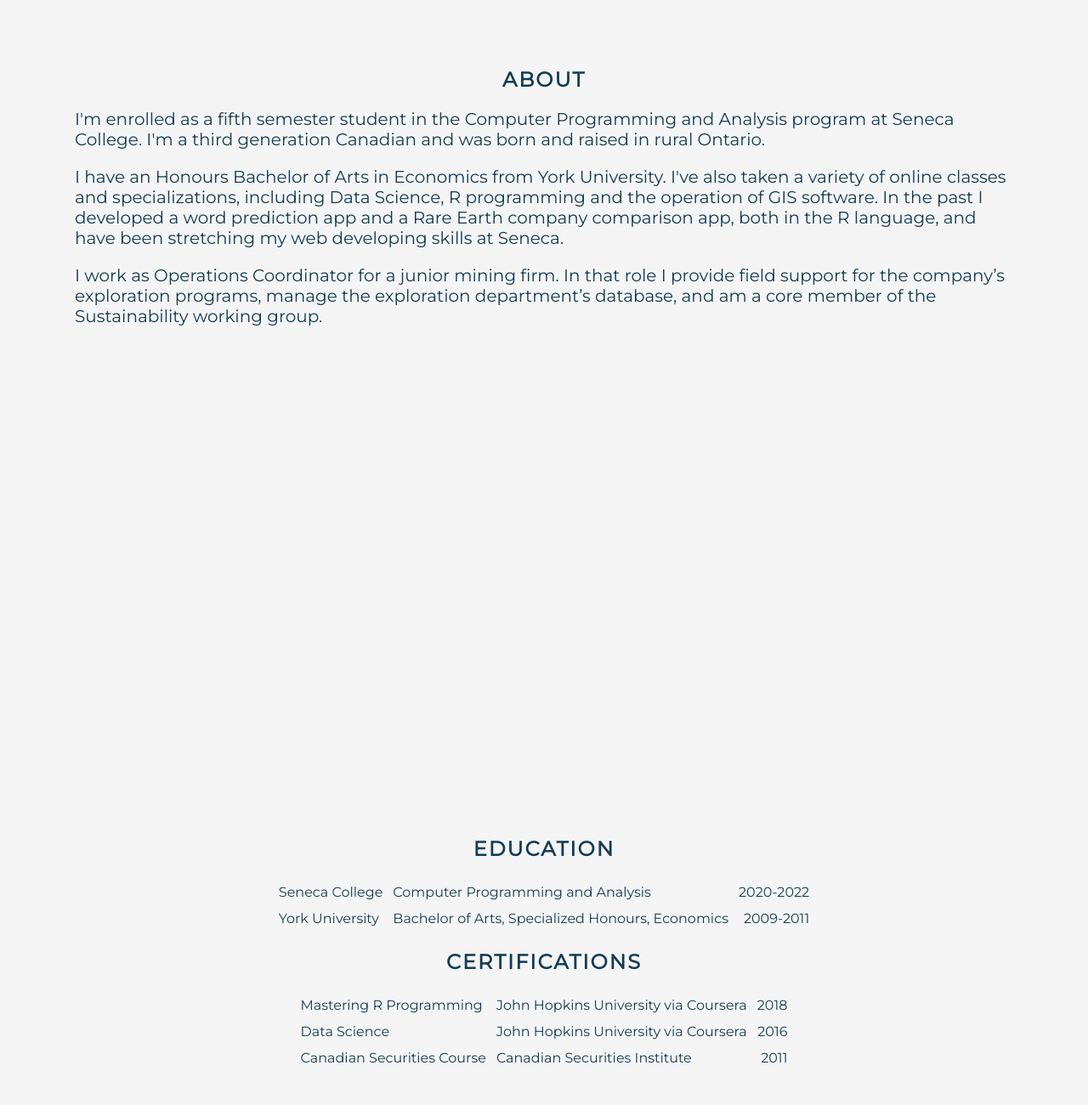
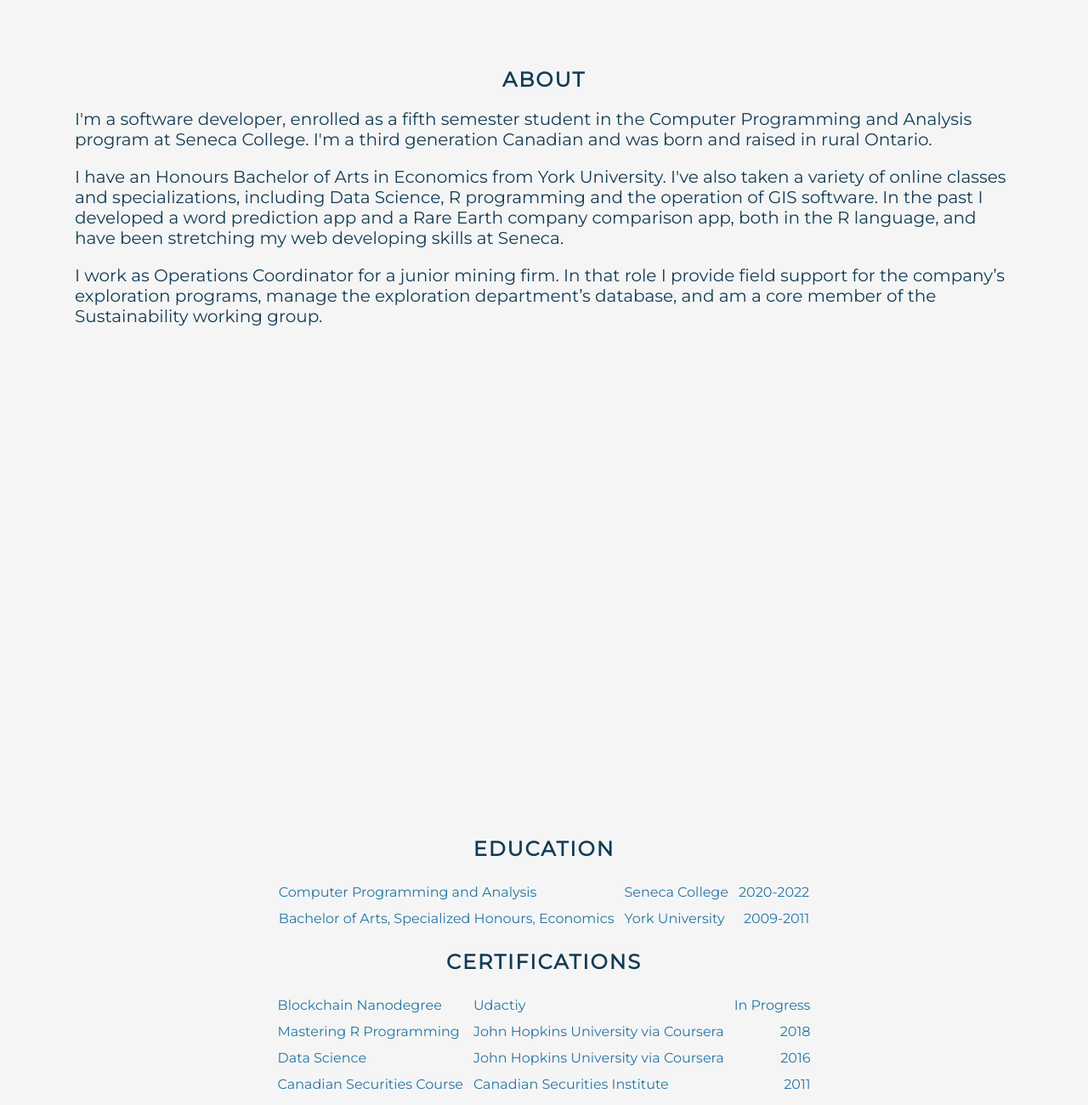
Before and after one commit to seewilds/portfolio, a plain HTML site: page index.html in a window 1280 px wide. Shown: the part 860-2160 px from the top of the page at 85% size. Drawn offline with Linux system fonts and the light colour scheme.

Commit message:
change colours, added udacity

```diff
--- a/css/site.css
+++ b/css/site.css
@@ -61,6 +61,10 @@ footer > a,i, section.projects > ul >a, section.salutation > a >p{
 
 section.interests{
     padding: 10vh 10vh 70vh 10vh;
+}
+
+td, th{
+    color: #2575a5;
 }
 
 #menu{
--- a/index.html
+++ b/index.html
@@ -94,9 +94,9 @@
       <section class="about fade-in" id="about">
         <h1>About</h1>
         <p>
-          I'm enrolled as a fifth semester student in the Computer Programming
-          and Analysis program at Seneca College. I'm a third generation
-          Canadian and was born and raised in rural Ontario.
+          I'm a software developer, enrolled as a fifth semester student in the
+          Computer Programming and Analysis program at Seneca College. I'm a
+          third generation Canadian and was born and raised in rural Ontario.
         </p>
         <p>
           I have an Honours Bachelor of Arts in Economics from York University.
@@ -117,18 +117,23 @@
         <h1>Education</h1>
         <table>
           <tr>
-            <td align="left">Seneca College</td>
-            <td>Computer Programming and Analysis</td>
+            <td align="left">Computer Programming and Analysis</td>
+            <td>Seneca College</td>
             <td align="right">2020-2022</td>
           </tr>
           <tr>
-            <td align="left">York University</td>
-            <td>Bachelor of Arts, Specialized Honours, Economics</td>
+            <td align="left">Bachelor of Arts, Specialized Honours, Economics</td>
+            <td>York University</td>
             <td align="right">2009-2011</td>
           </tr>
         </table>
         <h2>Certifications</h2>
         <table>
+          <tr>
+            <td align="left">Blockchain Nanodegree</td>
+            <td>Udactiy</td>
+            <td align="right">In Progress</td>
+          </tr>
           <tr>
             <td align="left">Mastering R Programming</td>
             <td>John Hopkins University via Coursera</td>
```
